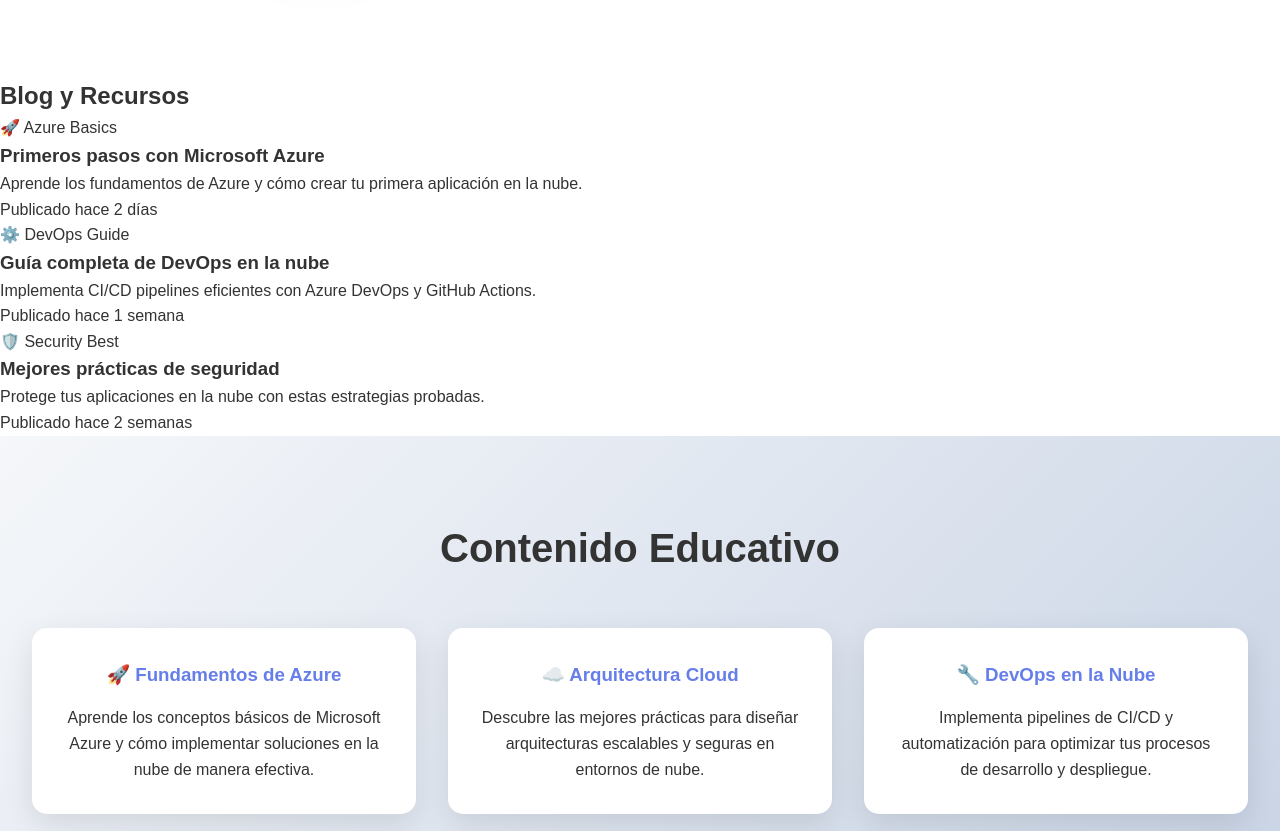
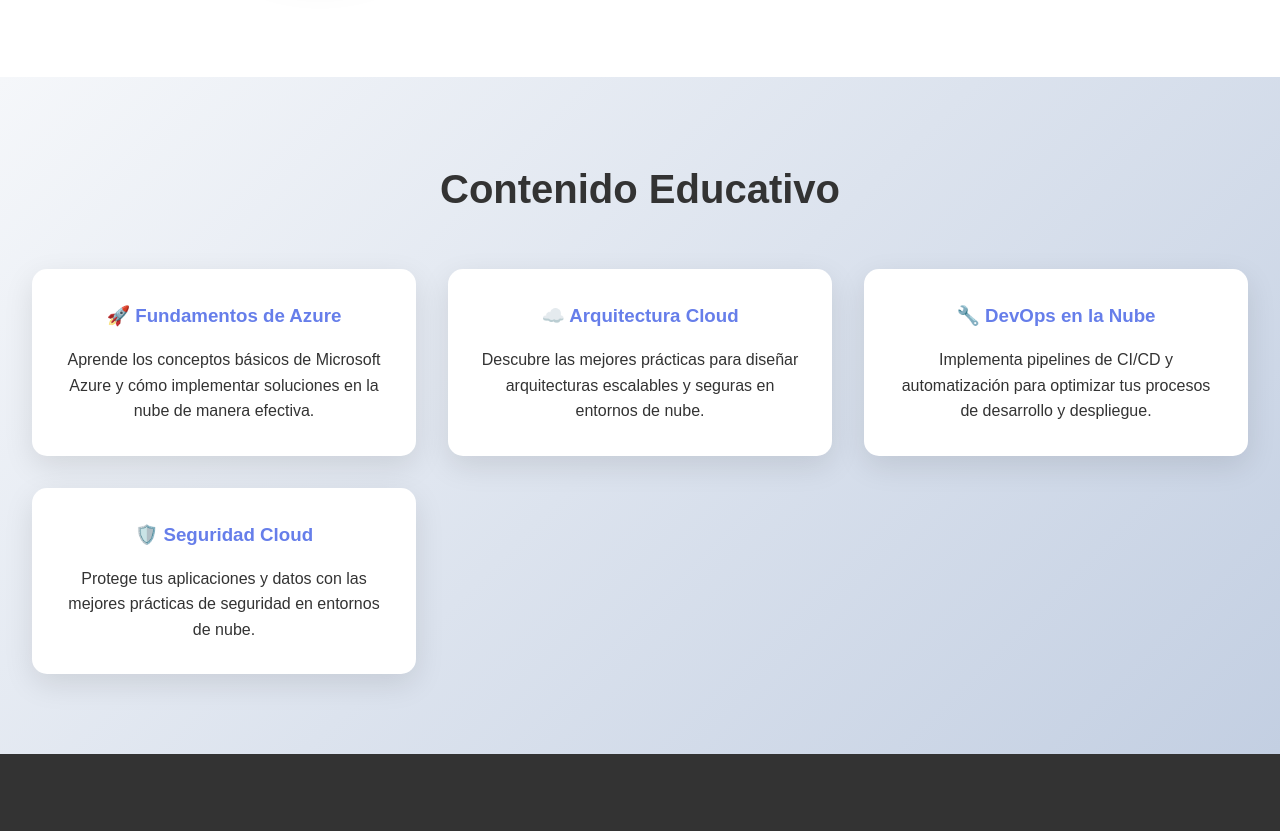
Before and after one commit to Nubelombia/nubelombia-website, a plain HTML site: page index.html in a window 1280 px wide. Shown: the part 1826-2657 px from the top of the page. Drawn offline with Linux system fonts and the light colour scheme.

Commit message:
Comentar seccción de blog y recursos

```diff
--- a/index.html
+++ b/index.html
@@ -593,7 +593,7 @@
         </div>
     </section>
 
-    <section class="blog" id="blog">
+<!--     <section class="blog" id="blog">
         <div class="container">
             <h2 class="fade-in">Blog y Recursos</h2>
             <div class="blog-grid">
@@ -631,7 +631,7 @@
                 </div>
             </div>
         </div>
-    </section>
+    </section>  -->
 
     <section class="education" id="education">
         <div class="container">
```
